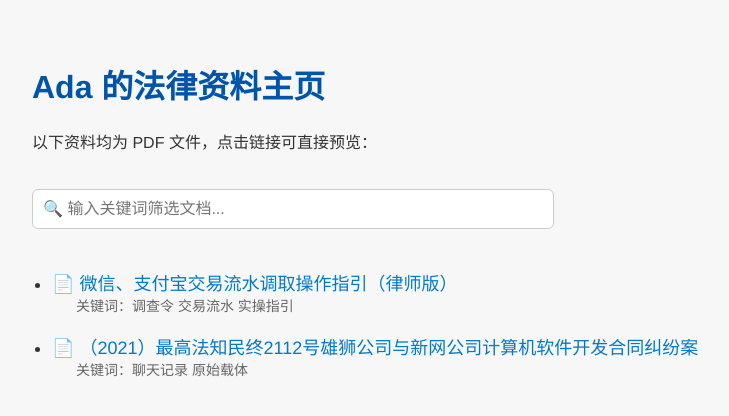
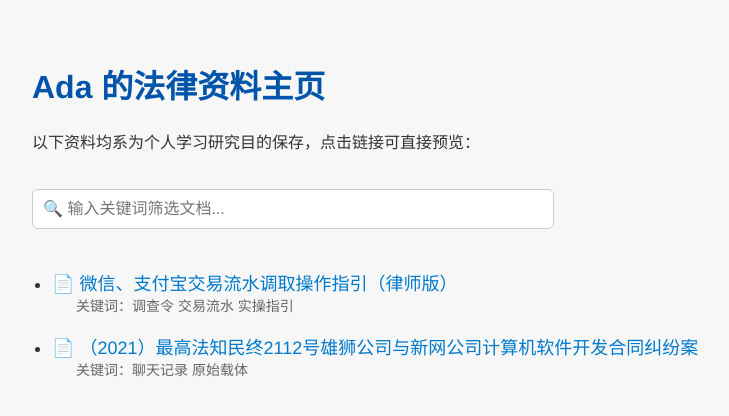
Before and after one commit to Ada-Box/ada-box.github.io, a plain HTML site: page index.html in a window 1280 px wide. Shown: the whole page, without its empty margins (8-737 px from the left). Drawn offline with Linux system fonts and the light colour scheme.

Commit message:
Update index.html

```diff
--- a/index.html
+++ b/index.html
@@ -49,7 +49,7 @@
 </head>
 <body>
   <h1>Ada 的法律资料主页</h1>
-  <p>以下资料均为 PDF 文件，点击链接可直接预览：</p>
+  <p>以下资料均系为个人学习研究目的保存，点击链接可直接预览：</p>
 
   <!-- 搜索框 -->
   <input type="text" id="searchInput" placeholder="🔍 输入关键词筛选文档..." onkeyup="filterList()" />
```
